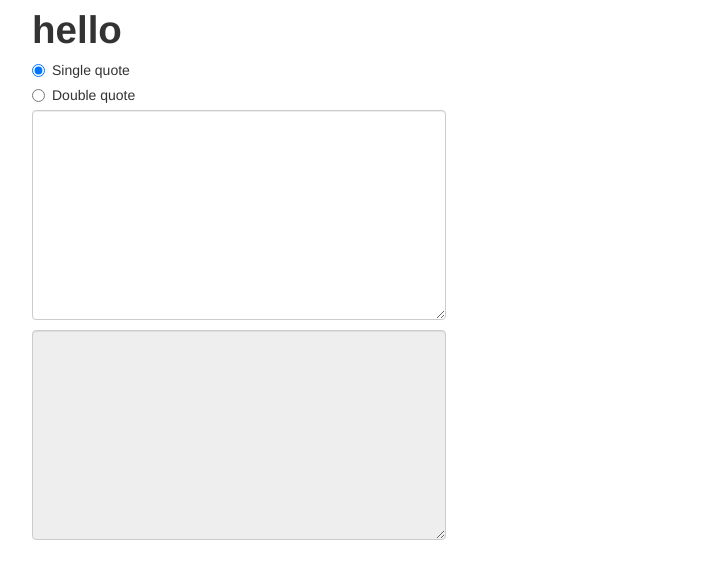
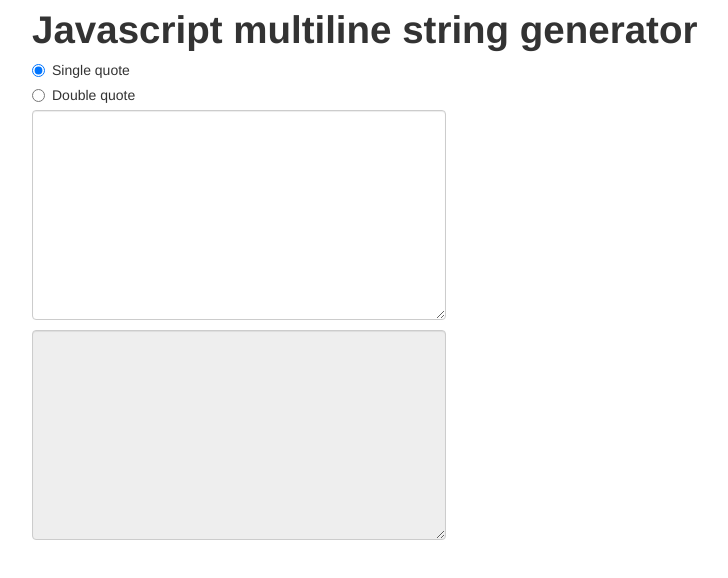
Before and after one commit to lihanli/multiline, a plain HTML site: page index.html in a window 1280 px wide. Shown: the whole page, without its empty margins (138-866 px from the left). Drawn offline with Linux system fonts and the light colour scheme.

Commit message:
change title

```diff
--- a/index.html
+++ b/index.html
@@ -7,7 +7,7 @@
 
   <body>
     <div class="container">
-      <h1>hello</h1>
+      <h1>Javascript multiline string generator</h1>
 
       <label class="radio">
         <input type="radio" name="quoteRadio" value="'" checked>
```
